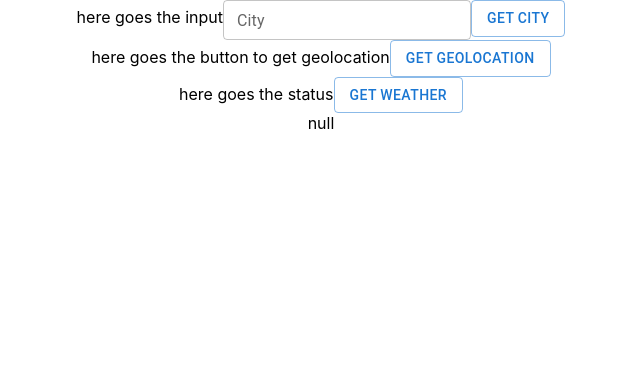
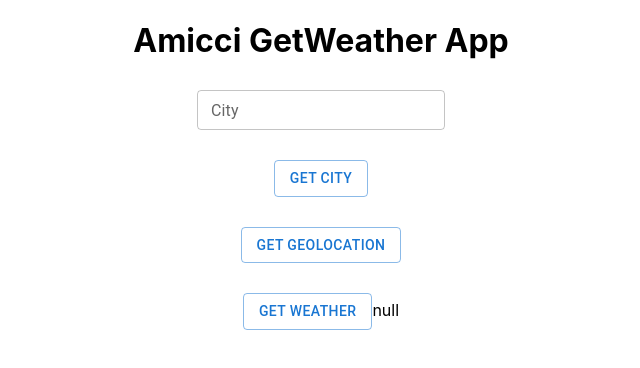
Before and after one commit to lucashamaguchi/teste-frontend-amicci, a React (Create React App) app: page / in a window 1280 px wide. Shown: the top 368 px of the page, without its empty margins (319-959 px from the left). Built offline with nearby package versions, Linux system fonts and the light colour scheme.

Commit message:
setup style

```diff
--- a/src/App.tsx
+++ b/src/App.tsx
@@ -1,19 +1,41 @@
-import React, { useState } from 'react';
-import './App.css';
-import CityInput, { ICityProperties } from './components/CityInput/CityInput.component';
-import WeatherStatus from './components/WeatherStatus/WeatherStatus.component';
-import Geolocation from './components/Geolocation/Geolocation.component';
+import React, { useState } from "react";
+import "./App.css";
+import CityInput, {
+  ICityProperties,
+} from "./components/CityInput/CityInput.component";
+import WeatherStatus from "./components/WeatherStatus/WeatherStatus.component";
+import Geolocation from "./components/Geolocation/Geolocation.component";
+import styled from "styled-components";
+
+const CityInputStyle = styled.div`
+	margin: 30px auto;
+`;
+
+const GeolocationStyle = styled.div`
+	margin: 30px auto;
+`;
+
+const WeatherStatusStyle = styled.div`
+	margin: 30px auto;
+`;
 
 function App() {
   const [cityProps, setCityProps] = useState<ICityProperties | null>(null);
 
-
   return (
     <div className="App">
-      <CityInput  onSelect={setCityProps}/>
-      <Geolocation onSelect={setCityProps}/>
-      <WeatherStatus cityProps={cityProps} />
-      {JSON.stringify(cityProps)}
+      <h1>
+        Amicci GetWeather App
+      </h1>
+      <CityInputStyle>
+        <CityInput onSelect={setCityProps} />
+      </CityInputStyle>
+      <GeolocationStyle>
+        <Geolocation onSelect={setCityProps} />
+      </GeolocationStyle>
+      <WeatherStatusStyle>
+        <WeatherStatus cityProps={cityProps} />
+      </WeatherStatusStyle>
     </div>
   );
 }
--- a/src/components/CityInput/CityInput.component.tsx
+++ b/src/components/CityInput/CityInput.component.tsx
@@ -1,35 +1,51 @@
-import React, { useState } from 'react';
-import TextField from '@mui/material/TextField';
+import React, { useState } from "react";
+import TextField from "@mui/material/TextField";
 import Button from "@mui/material/Button";
-import getCoordsFromCity from '../../services/getCoordsFromCity';
+import getCoordsFromCity from "../../services/getCoordsFromCity";
+import styled from "styled-components";
 
 export interface ICityProperties {
   name: string;
   coords: {
     lat: number | null;
     lng: number | null;
-  }
+  };
 }
 
 export interface ICityInputProps {
   onSelect: (cityProperties: ICityProperties) => void;
 }
 
+const TextFieldStyle = styled.div`
+  margin: 30px auto;
+`;
+
+const ButtonStyle = styled.div`
+  margin: 30px auto;
+`;
+
 function CityInputComponent(props: ICityInputProps) {
-  const [city, setCity] = useState('');
+  const [city, setCity] = useState("");
   const getCity = async () => {
     const resp = await getCoordsFromCity(city);
-    props.onSelect({name: city, coords: resp.results[0].geometry.location});
-  }
+    props.onSelect({ name: city, coords: resp.results[0].geometry.location });
+  };
   return (
     <div>
-        {/* text input (with completion?) to get city */}
-        {/* button to submit that runs onSelect function */}
-        here goes the input
-        <TextField id="outlined" label="City" variant="outlined" size='small' onChange={(event) => setCity(event.target.value)}/>
+      <TextFieldStyle>
+        <TextField
+          id="outlined"
+          label="City"
+          variant="outlined"
+          size="small"
+          onChange={(event) => setCity(event.target.value)}
+        />
+      </TextFieldStyle>
+      <ButtonStyle>
         <Button variant="outlined" onClick={getCity}>
-        Get city
-      </Button>
+          Get city
+        </Button>
+      </ButtonStyle>
     </div>
   );
 }
--- a/src/components/Geolocation/Geolocation.component.tsx
+++ b/src/components/Geolocation/Geolocation.component.tsx
@@ -35,16 +35,19 @@ function GeolocationComponent(props: Readonly<IGeolocationProps>) {
 
   const getGeolocationClick = async () => {
     const coords = await getCoords();
-    const resp = await getCityFromCoordinates({lat: coords.latitude, lng: coords.longitude});
+    const resp = await getCityFromCoordinates({
+      lat: coords.latitude,
+      lng: coords.longitude,
+    });
     const cityName = resp.results[0].address_components[3].long_name;
-    props.onSelect({name: cityName, coords: { lat: coords.latitude, lng: coords.longitude }});
+    props.onSelect({
+      name: cityName,
+      coords: { lat: coords.latitude, lng: coords.longitude },
+    });
   };
 
   return (
     <div>
-      {/* button to ask for geolocation */}
-      {/* get city from geolocation */}
-      here goes the button to get geolocation
       <Button variant="outlined" onClick={getGeolocationClick}>
         Get Geolocation
       </Button>
--- a/src/components/WeatherStatus/WeatherStatus.component.tsx
+++ b/src/components/WeatherStatus/WeatherStatus.component.tsx
@@ -1,28 +1,27 @@
-import React from 'react';
+import React, { useState } from "react";
 import Button from "@mui/material/Button";
-import { ICityProperties } from '../CityInput/CityInput.component';
-import getWeatherFromCoords from '../../services/getWeatherFromCoords';
+import { ICityProperties } from "../CityInput/CityInput.component";
+import getWeatherFromCoords from "../../services/getWeatherFromCoords";
 
 export interface IWeatherStatusProps {
   cityProps: ICityProperties | null;
 }
 
 function WeatherStatusComponent(props: IWeatherStatusProps) {
+  const [weather, setWeather] = useState<any>(null);
   const getWeather = async () => {
     if (props.cityProps?.coords) {
-      const weather = await getWeatherFromCoords(props.cityProps?.coords)
-      console.log(weather)
+      const weather = await getWeatherFromCoords(props.cityProps?.coords);
+      setWeather(weather);
     }
-  }
+  };
 
   return (
     <div>
-        {/* get weather from city */}
-        {/* display weather */}
-        here goes the status
       <Button variant="outlined" onClick={getWeather}>
         Get Weather
       </Button>
+      {JSON.stringify(weather)}
     </div>
   );
 }
```
